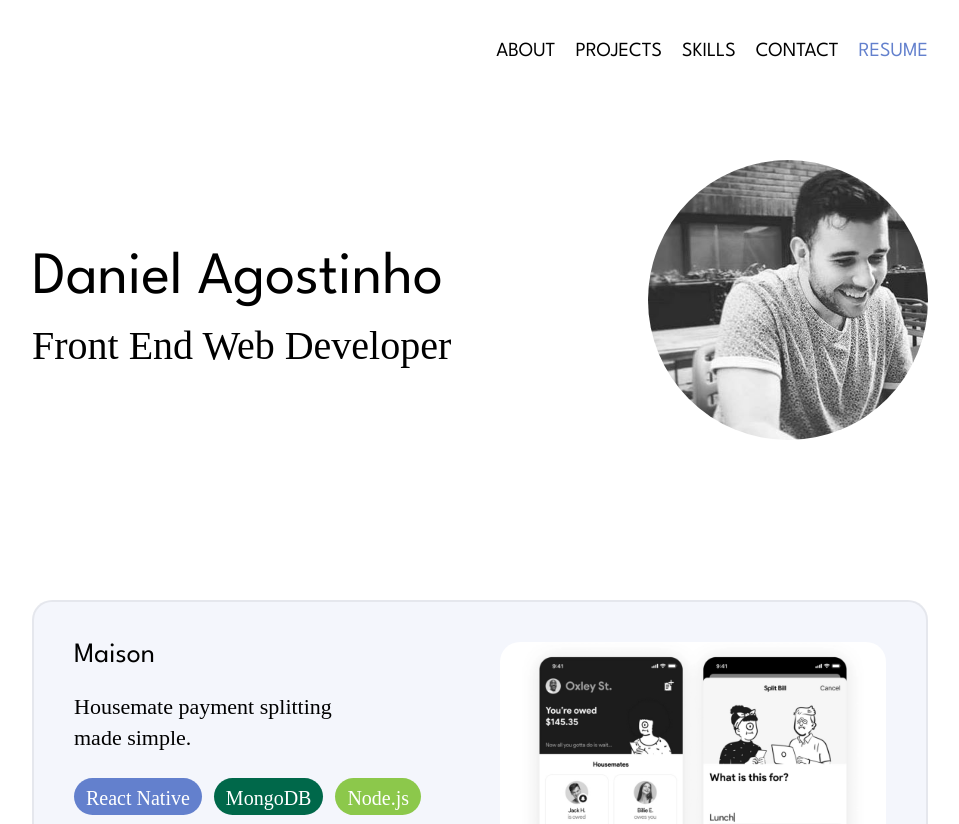
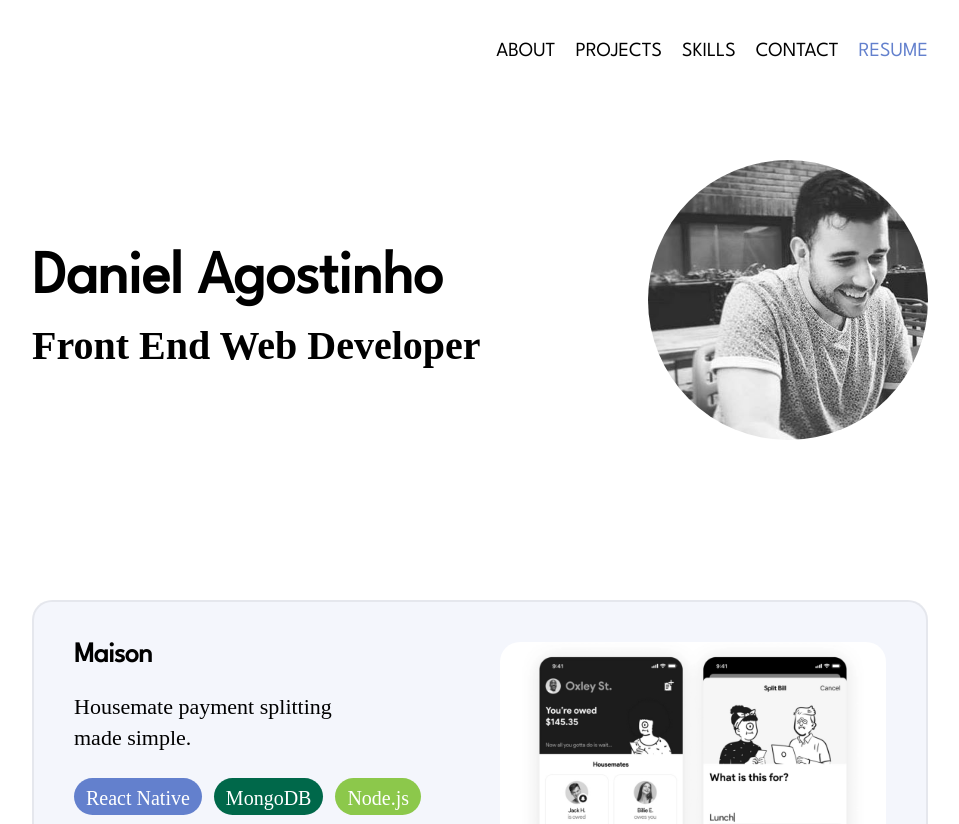
Before and after one commit to danielcagostinho/danielagostinho, a React (Create React App) app: page / in a window 1280 px wide. Shown: the top 824 px of the page, without its empty margins (160-1119 px from the left). Built offline with nearby package versions, Linux system fonts and the light colour scheme; a web font is replaced by a local one.

Commit message:
Changed Weight of Headings

```diff
--- a/src/App.scss
+++ b/src/App.scss
@@ -16,7 +16,7 @@
 h1 {
   font-family: var(--font-family-primary);
   font-size: var(--font-size-h1-mobile);
-  font-weight: 400;
+  font-weight: 700;
   padding: 0;
   margin: 0;
   margin-bottom: 16px;
@@ -25,7 +25,7 @@ h1 {
 h2 {
   font-size: var(--font-size-h2-mobile);
   font-family: var(--font-family-primary-light);
-  font-weight: 400;
+  font-weight: 700;
   padding: 0;
   margin: 0;
 }
@@ -33,7 +33,7 @@ h2 {
 h3 {
   font-size: var(--font-size-h3-mobile);
   font-family: var(--font-family-primary);
-  font-weight: 400;
+  font-weight: 700;
   padding: 0;
   margin: 0;
 }
@@ -41,7 +41,8 @@ h3 {
 h4 {
   font-size: var(--font-size-h4-mobile);
   font-family: var(--font-family-primary);
-  font-weight: 400;
+  font-weight: 700;
+  letter-spacing: -0.5px;
   padding: 0;
   margin: 0;
 }
--- a/src/components/MobileNavBar/MobileNavBar.scss
+++ b/src/components/MobileNavBar/MobileNavBar.scss
@@ -9,11 +9,8 @@
   // height: 100;
   background-color: inherit;
 
-  &--shadow {
-    box-shadow: 1px 1px 4px rgb(190, 190, 190);
-    transition: box-shadow 100ms ease-in;
-  }
-
+  box-shadow: 1px 1px 4px rgb(190, 190, 190);
+  transition: box-shadow 100ms ease-in;
 
   .mobile-nav-bar {
     height: 90px;
--- a/src/components/SkillsSection/SkillsSection.js
+++ b/src/components/SkillsSection/SkillsSection.js
@@ -26,7 +26,6 @@ const SkillsSection = () => {
       <div className="Container content">
         <div className="Column">
           <div className="Bio">
-
             <h3 className="Title">My Skills</h3>
             <p className="Description">
               <span>
```
Also changed, not shown: 1 other file (tests, documents, lock files or other folders).
